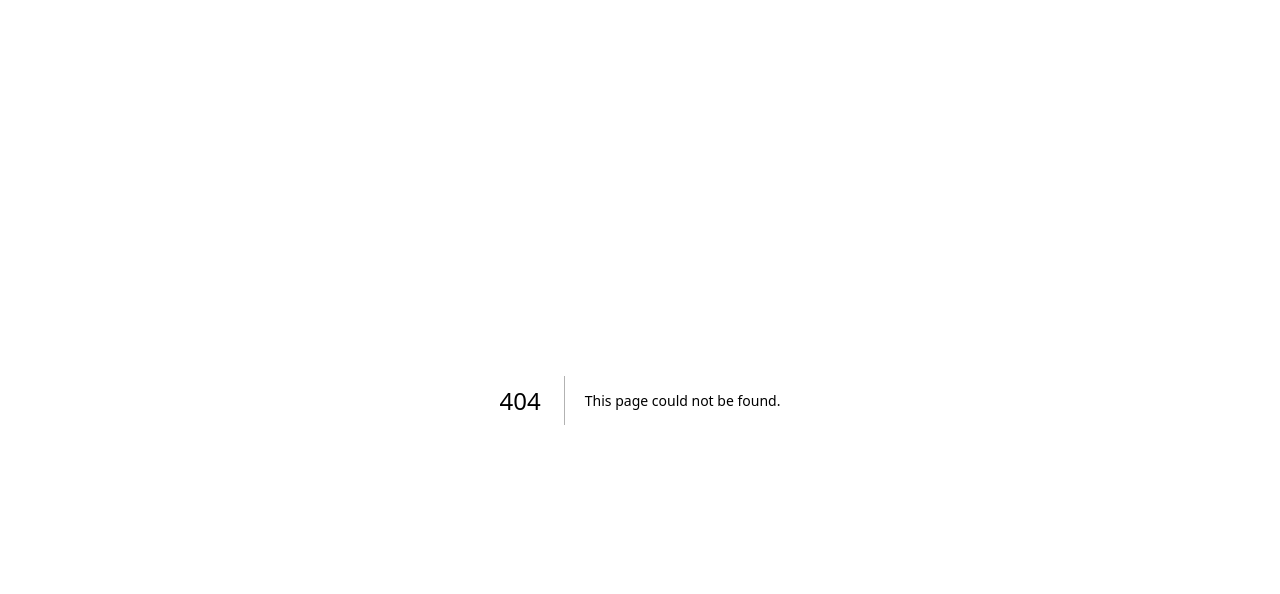
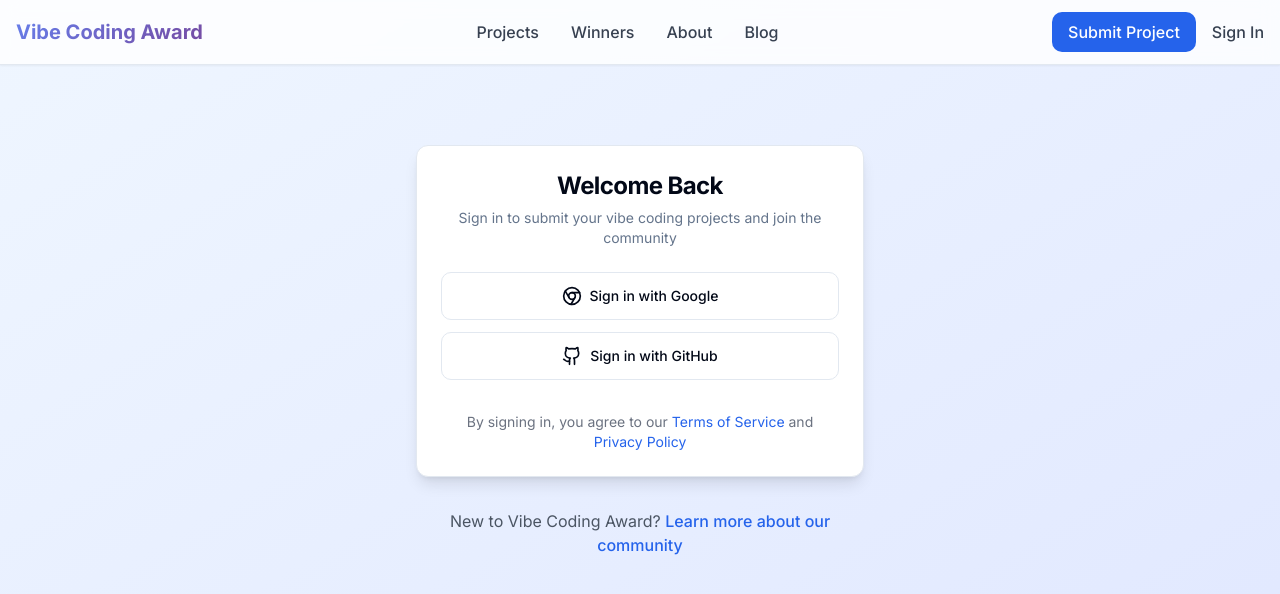
Before and after one commit to Davide9292/Vibe-Coding-Award, a Next.js app in the folder apps/web/: page /auth/signin in a window 1280 px wide. Before the commit this address had no page. Shown: the top 594 px of the page. Built offline with nearby package versions, Linux system fonts and the light colour scheme; no server answers.

Commit message:
Fix authentication flow: add sign-in page, update navigation links, improve submission auth handling

```diff
--- /dev/null
+++ b/apps/web/src/app/auth/signin/page.tsx
@@ -0,0 +1,100 @@
+"use client";
+
+import React from "react";
+import { signIn } from "next-auth/react";
+import { useSession } from "next-auth/react";
+import { useRouter, useSearchParams } from "next/navigation";
+import { useEffect } from "react";
+import Navigation from "@/components/navigation";
+import { Card, CardContent, CardDescription, CardHeader, CardTitle } from "@/components/ui/card";
+import { Button } from "@/components/ui/button";
+import { Github } from "lucide-react";
+import { Chrome } from "lucide-react";
+
+export default function SignInPage() {
+  const { data: session, status } = useSession();
+  const router = useRouter();
+  const searchParams = useSearchParams();
+  const callbackUrl = searchParams.get("callbackUrl") || "/dashboard";
+
+  useEffect(() => {
+    if (session) {
+      router.push(callbackUrl as any);
+    }
+  }, [session, router, callbackUrl]);
+
+  if (status === "loading") {
+    return (
+      <div className="min-h-screen bg-gradient-to-br from-blue-50 to-indigo-100 flex items-center justify-center">
+        <div className="w-8 h-8 animate-spin rounded-full border-2 border-blue-600 border-t-transparent"></div>
+      </div>
+    );
+  }
+
+  if (session) {
+    return null; // Will redirect via useEffect
+  }
+
+  return (
+    <div className="min-h-screen bg-gradient-to-br from-blue-50 to-indigo-100">
+      <Navigation />
+
+      <div className="container mx-auto px-4 py-20">
+        <div className="max-w-md mx-auto">
+          <Card className="border shadow-lg">
+            <CardHeader className="text-center">
+              <CardTitle className="text-2xl font-bold">Welcome Back</CardTitle>
+              <CardDescription>
+                Sign in to submit your vibe coding projects and join the community
+              </CardDescription>
+            </CardHeader>
+
+            <CardContent className="space-y-4">
+              <div className="space-y-3">
+                <Button
+                  onClick={() => signIn("google", { callbackUrl })}
+                  variant="outline"
+                  className="w-full flex items-center justify-center gap-2 h-12"
+                >
+                  <Chrome className="w-5 h-5" />
+                  Sign in with Google
+                </Button>
+
+                <Button
+                  onClick={() => signIn("github", { callbackUrl })}
+                  variant="outline"
+                  className="w-full flex items-center justify-center gap-2 h-12"
+                >
+                  <Github className="w-5 h-5" />
+                  Sign in with GitHub
+                </Button>
+              </div>
+
+              <div className="pt-4 text-center text-sm text-gray-500">
+                <p>
+                  By signing in, you agree to our{" "}
+                  <a href="/terms" className="text-blue-600 hover:underline">
+                    Terms of Service
+                  </a>{" "}
+                  and{" "}
+                  <a href="/privacy" className="text-blue-600 hover:underline">
+                    Privacy Policy
+                  </a>
+                </p>
+              </div>
+            </CardContent>
+          </Card>
+
+          <div className="mt-8 text-center">
+            <p className="text-gray-600">
+              New to Vibe Coding Award?{" "}
+              <a href="/about" className="text-blue-600 hover:underline font-medium">
+                Learn more about our community
+              </a>
+            </p>
+          </div>
+        </div>
+      </div>
+    </div>
+  );
+}
--- a/apps/web/src/app/submit/page.tsx
+++ b/apps/web/src/app/submit/page.tsx
@@ -2,6 +2,7 @@
 
 import React, { useState } from "react";
 import Navigation from "@/components/navigation";
+import { useSession, signIn } from "next-auth/react";
 import { Button } from "@/components/ui/button";
 import { Card, CardContent, CardDescription, CardHeader, CardTitle } from "@/components/ui/card";
 import { Input } from "@/components/ui/input";
@@ -10,7 +11,7 @@
 import { Select, SelectContent, SelectItem, SelectTrigger, SelectValue } from "@/components/ui/select";
 import { Checkbox } from "@/components/ui/checkbox";
 import { Badge } from "@/components/ui/badge";
-import { X, Plus, Upload, Link as LinkIcon, Github, ExternalLink } from "lucide-react";
+import { X, Plus, Upload, Link as LinkIcon, Github, ExternalLink, Chrome } from "lucide-react";
 
 const PROJECT_CATEGORIES = [
   "WEB_APP",
@@ -74,7 +75,9 @@
 }
 
 export default function SubmitProjectPage() {
+  const { data: session, status } = useSession();
   const [currentStep, setCurrentStep] = useState(1);
+  const [showAuthPrompt, setShowAuthPrompt] = useState(false);
   const [formData, setFormData] = useState<FormData>({
     title: "",
     description: "",
@@ -168,6 +171,12 @@
   };
 
   const handleSubmit = async () => {
+    // Check if user is authenticated
+    if (!session) {
+      setShowAuthPrompt(true);
+      return;
+    }
+
     try {
       const response = await fetch("/api/projects", {
         method: "POST",
@@ -201,6 +210,7 @@
           teamMembers: []
         });
         setCurrentStep(1);
+        setShowAuthPrompt(false);
       } else {
         const error = await response.json();
         alert(`Submission failed: ${error.error}`);
@@ -519,6 +529,47 @@
     }
   };
 
+  // Authentication prompt component
+  const AuthPrompt = () => (
+    <div className="fixed inset-0 bg-black bg-opacity-50 flex items-center justify-center p-4 z-50">
+      <Card className="w-full max-w-md">
+        <CardHeader>
+          <CardTitle>Sign In to Submit</CardTitle>
+          <CardDescription>
+            You need to sign in to submit your project. Don't worry, your form data will be saved!
+          </CardDescription>
+        </CardHeader>
+        <CardContent className="space-y-4">
+          <Button
+            onClick={() => signIn("google", { callbackUrl: "/submit" })}
+            variant="outline"
+            className="w-full flex items-center justify-center gap-2"
+          >
+            <Chrome className="w-4 h-4" />
+            Sign in with Google
+          </Button>
+
+          <Button
+            onClick={() => signIn("github", { callbackUrl: "/submit" })}
+            variant="outline"
+            className="w-full flex items-center justify-center gap-2"
+          >
+            <Github className="w-4 h-4" />
+            Sign in with GitHub
+          </Button>
+
+          <Button
+            onClick={() => setShowAuthPrompt(false)}
+            variant="ghost"
+            className="w-full"
+          >
+            Cancel
+          </Button>
+        </CardContent>
+      </Card>
+    </div>
+  );
+
   return (
     <div className="min-h-screen bg-gradient-to-br from-slate-50 via-blue-50 to-indigo-100">
       <Navigation />
@@ -589,6 +640,8 @@
           </Card>
         </div>
       </div>
+
+      {showAuthPrompt && <AuthPrompt />}
     </div>
   );
 }
--- a/apps/web/src/components/navigation.tsx
+++ b/apps/web/src/components/navigation.tsx
@@ -5,7 +5,7 @@
 import { useSession, signIn, signOut } from "next-auth/react";
 import { Menu, X } from "lucide-react";
 
-export default function Navigation() {
+function Navigation() {
   const { data: session, status } = useSession();
   const [isMenuOpen, setIsMenuOpen] = useState(false);
 
@@ -101,12 +101,12 @@
                 >
                   Submit Project
                 </Link>
-                <button
-                  onClick={() => signIn()}
+                <Link
+                  href="/auth/signin"
                   className="text-gray-700 hover:text-blue-600 transition-colors font-medium"
                 >
                   Sign In
-                </button>
+                </Link>
               </div>
             )}
           </div>
@@ -207,15 +207,13 @@
                   >
                     Submit Project
                   </Link>
-                  <button
-                    onClick={() => {
-                      signIn();
-                      setIsMenuOpen(false);
-                    }}
+                  <Link
+                    href="/auth/signin"
                     className="block w-full text-gray-700 hover:text-blue-600 transition-colors font-medium text-left"
+                    onClick={() => setIsMenuOpen(false)}
                   >
                     Sign In
-                  </button>
+                  </Link>
                 </div>
               )}
             </div>
@@ -225,3 +223,6 @@
     </nav>
   );
 }
+
+export default Navigation;
+export { Navigation };
```
